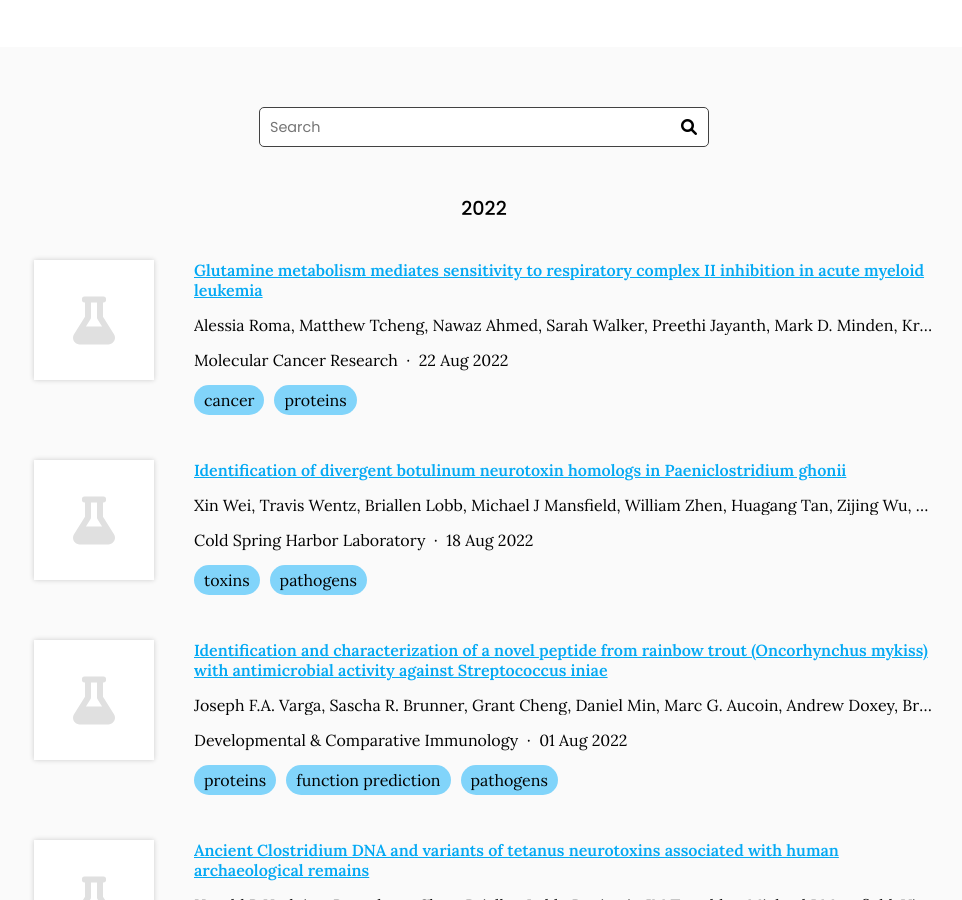
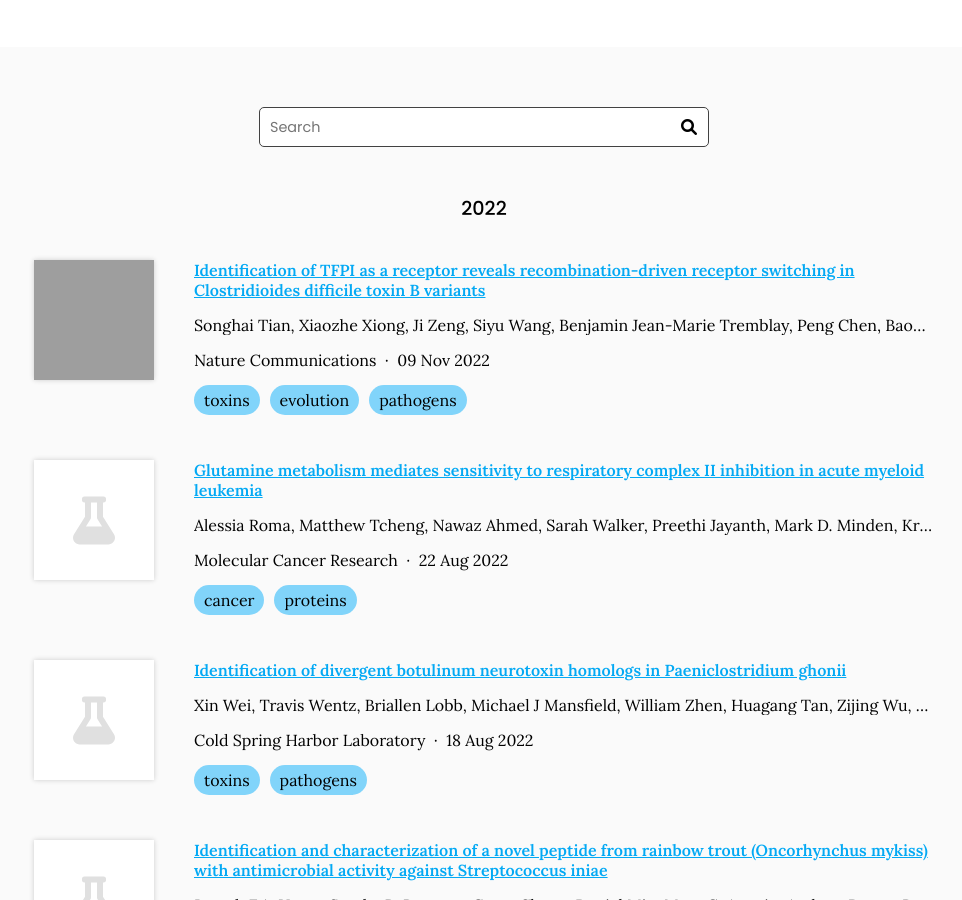
Before and after one commit to doxeylab/doxeylab-website, a Jekyll site: the page built from research/index.md, in a window 1280 px wide and 900 px high, scrolled down 406 px. Shown: the whole window, without its empty margins (156-1118 px from the left). Built offline with Jekyll 4.4.1, drawn with Linux system fonts in a browser that asks for light colours; grey boxes are pictures that could not be loaded.

Commit message:
Generate citations

```diff
--- a/_data/citations.yaml
+++ b/_data/citations.yaml
@@ -1,6 +1,36 @@
 # DO NOT EDIT, GENERATED AUTOMATICALLY FROM SOURCES.YAML (AND ELSEWHERE)
 # See https://github.com/greenelab/lab-website-template/wiki/Citations
 
+- id: DOI:10.1038/s41467-022-33964-9
+  title: Identification of TFPI as a receptor reveals recombination-driven receptor
+    switching in Clostridioides difficile toxin B variants
+  authors:
+  - Songhai Tian
+  - Xiaozhe Xiong
+  - Ji Zeng
+  - Siyu Wang
+  - Benjamin Jean-Marie Tremblay
+  - Peng Chen
+  - Baohua Chen
+  - Min Liu
+  - Pengsheng Chen
+  - Kuanwei Sheng
+  - Daniel Zeve
+  - Wanshu Qi
+  - David T. Breault
+  - "C\xE9sar Rodr\xEDguez"
+  - Ralf Gerhard
+  - Rongsheng Jin
+  - Andrew C. Doxey
+  - Min Dong
+  publisher: Nature Communications
+  date: '2022-11-09'
+  link: https://doi.org/gq7tng
+  image: https://media.springernature.com/w290h158/springer-static/image/art%3A10.1038%2Fs41467-022-33964-9/MediaObjects/41467_2022_33964_Fig1_HTML.png
+  tags:
+  - toxins
+  - evolution
+  - pathogens
 - id: DOI:10.1158/1541-7786.MCR-21-1032
   title: Glutamine metabolism mediates sensitivity to respiratory complex II inhibition
     in acute myeloid leukemia
```
